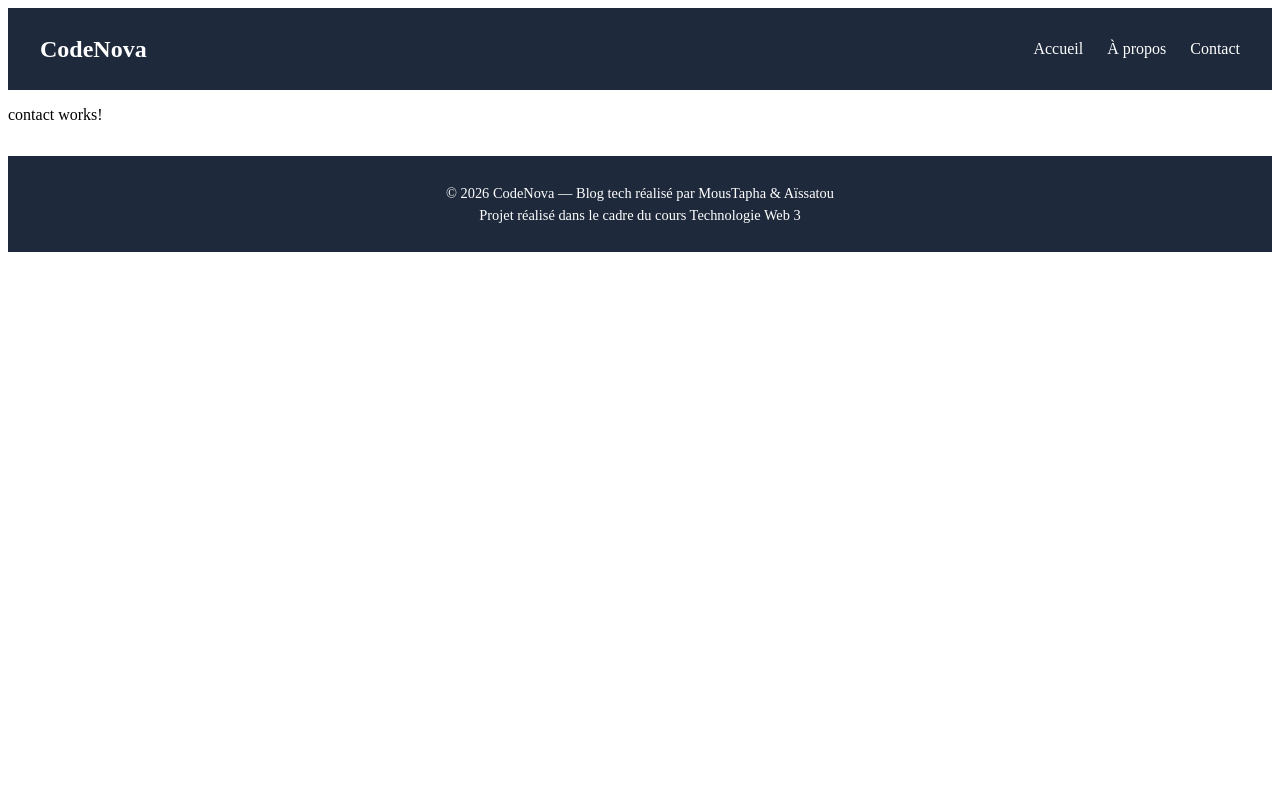
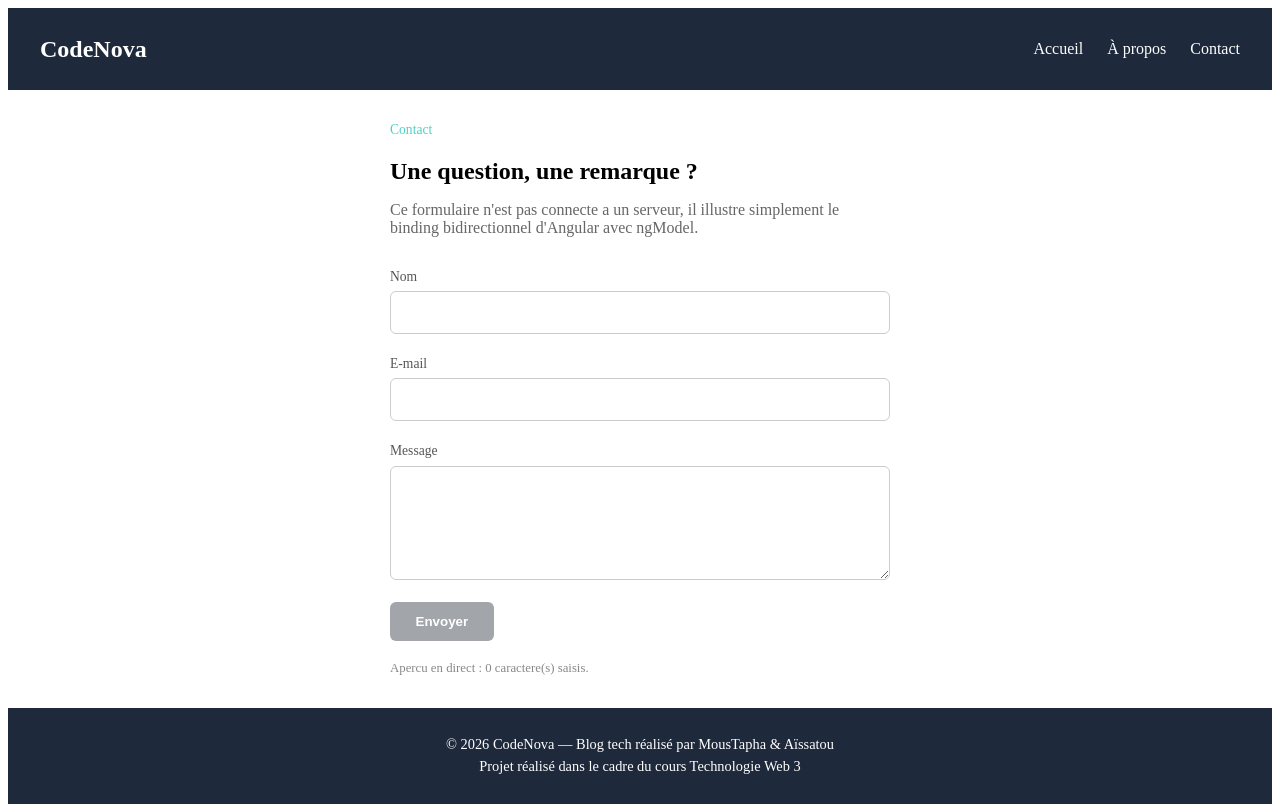
Before and after one commit to diopmoustapha351-sketch/Projet_Angular, an Angular app: page /contact in a window 1280 px wide. Built offline with nearby package versions, Linux system fonts and the light colour scheme.

Commit message:
Implementation du formulaire de contact avec ngModel et validation

```diff
--- a/src/app/pages/contact/contact.css
+++ b/src/app/pages/contact/contact.css
@@ -0,0 +1,83 @@
+.contact {
+  max-width: 500px;
+  margin: 2rem auto;
+  padding: 0 1rem;
+}
+
+.eyebrow {
+  font-size: 0.85rem;
+  color: #4FD1C5;
+  margin-bottom: 0.5rem;
+}
+
+.contact h1 {
+  margin-bottom: 0.8rem;
+}
+
+.contact-sub {
+  color: #666;
+  margin-bottom: 2rem;
+}
+
+.succes {
+  background: #E6FFFA;
+  border: 1px solid #4FD1C5;
+  color: #234E52;
+  padding: 0.9rem 1rem;
+  border-radius: 6px;
+  margin-bottom: 1.5rem;
+  font-size: 0.92rem;
+}
+
+.champ {
+  margin-bottom: 1.4rem;
+  display: flex;
+  flex-direction: column;
+}
+
+label {
+  font-size: 0.85rem;
+  color: #555;
+  margin-bottom: 0.4rem;
+}
+
+input, textarea {
+  border: 1px solid #ccc;
+  padding: 0.7rem 0.8rem;
+  border-radius: 6px;
+  font-size: 0.95rem;
+  resize: vertical;
+  font-family: inherit;
+}
+
+input:focus, textarea:focus {
+  outline: none;
+  border-color: #4FD1C5;
+}
+
+.erreur {
+  color: #E53E3E;
+  font-size: 0.8rem;
+  margin: 0.4rem 0 0;
+}
+
+button {
+  background: #1A202C;
+  color: white;
+  border: none;
+  padding: 0.75rem 1.6rem;
+  border-radius: 6px;
+  font-weight: 600;
+  cursor: pointer;
+}
+
+button:disabled {
+  opacity: 0.4;
+  cursor: not-allowed;
+}
+
+.apercu {
+  font-size: 0.8rem;
+  color: #888;
+  margin-top: 1.2rem;
+}
--- a/src/app/pages/contact/contact.html
+++ b/src/app/pages/contact/contact.html
@@ -1 +1,67 @@
-<p>contact works!</p>
+<section class="contact">
+  <p class="eyebrow">Contact</p>
+  <h1>Une question, une remarque ?</h1>
+  <p class="contact-sub">
+    Ce formulaire n'est pas connecte a un serveur, il illustre simplement le binding
+    bidirectionnel d'Angular avec ngModel.
+  </p>
+
+  @if (envoye) {
+    <div class="succes">
+      Merci {{ nom }}, votre message a bien ete pris en compte (simulation).
+    </div>
+  }
+
+  <form #contactForm="ngForm" (ngSubmit)="onSubmit(contactForm)" novalidate>
+    <div class="champ">
+      <label for="nom">Nom</label>
+      <input
+        id="nom"
+        name="nom"
+        type="text"
+        [(ngModel)]="nom"
+        #nomField="ngModel"
+        required
+        minlength="2" />
+      @if (nomField.invalid && nomField.touched) {
+        <p class="erreur">Merci d'indiquer votre nom (2 caracteres minimum).</p>
+      }
+    </div>
+
+    <div class="champ">
+      <label for="email">E-mail</label>
+      <input
+        id="email"
+        name="email"
+        type="email"
+        [(ngModel)]="email"
+        #emailField="ngModel"
+        required
+        email />
+      @if (emailField.invalid && emailField.touched) {
+        <p class="erreur">Merci d'indiquer une adresse e-mail valide.</p>
+      }
+    </div>
+
+    <div class="champ">
+      <label for="message">Message</label>
+      <textarea
+        id="message"
+        name="message"
+        rows="5"
+        [(ngModel)]="message"
+        #messageField="ngModel"
+        required
+        minlength="10"></textarea>
+      @if (messageField.invalid && messageField.touched) {
+        <p class="erreur">Le message doit contenir au moins 10 caracteres.</p>
+      }
+    </div>
+
+    <button type="submit" [disabled]="contactForm.invalid">Envoyer</button>
+
+    <p class="apercu">
+      Apercu en direct : {{ message.length }} caractere(s) saisis.
+    </p>
+  </form>
+</section>
--- a/src/app/pages/contact/contact.ts
+++ b/src/app/pages/contact/contact.ts
@@ -1,9 +1,28 @@
 import { Component } from '@angular/core';
+import { FormsModule, NgForm } from '@angular/forms';
 
 @Component({
-  imports: [],
+  imports: [FormsModule],
   selector: 'app-contact',
   styleUrl: './contact.css',
   templateUrl: './contact.html',
 })
-export class Contact {}
+export class Contact {
+  nom = '';
+  email = '';
+  message = '';
+  envoye = false;
+
+  onSubmit(form: NgForm): void {
+    if (form.invalid) {
+      return;
+    }
+    console.log('Formulaire envoye (simulation) :', {
+      nom: this.nom,
+      email: this.email,
+      message: this.message
+    });
+    this.envoye = true;
+    form.resetForm();
+  }
+}
```
